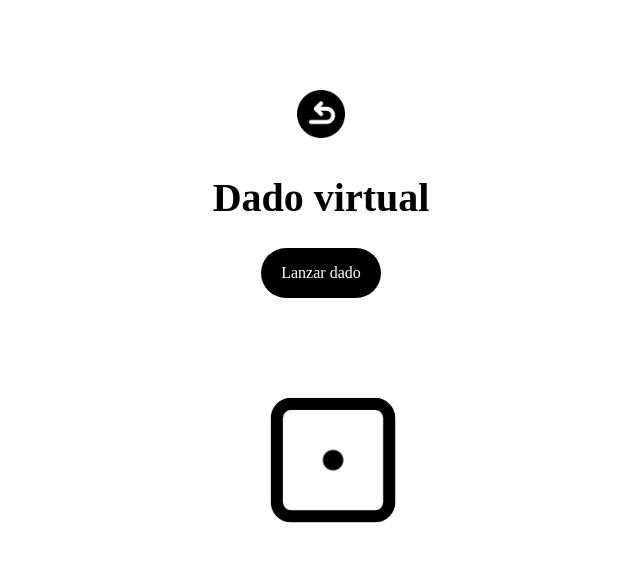
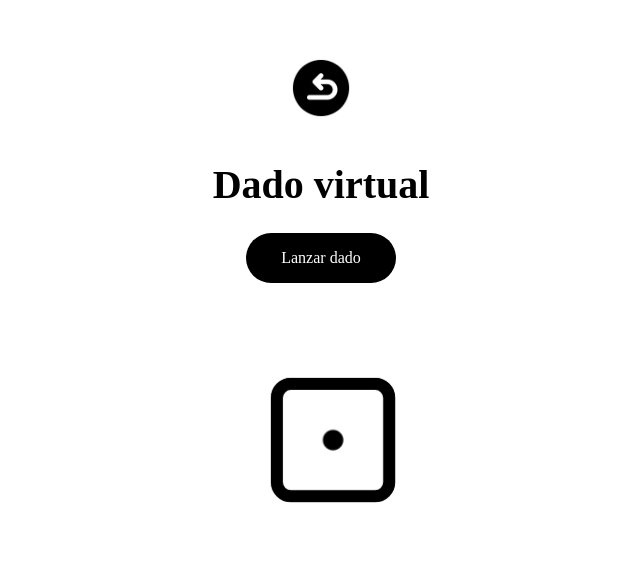
Before and after one commit to devosw98/dadoVirtual, a plain HTML site: page un_dado.html in a window 1280 px wide. Shown: the whole page, without its empty margins (319-959 px from the left). Drawn offline with Linux system fonts and the light colour scheme; a web font is replaced by a local one.

Commit message:
centrado de objetos

```diff
--- a/style.css
+++ b/style.css
@@ -13,6 +13,10 @@ body {
     font-family: "Unlock", serif;
     height: 100vh;
     background-color: #ffffff;
+}
+
+.nombreApp {
+    font-size: 12px;
 }
 
 h1 {
--- a/style_dosDados.css
+++ b/style_dosDados.css
@@ -12,17 +12,29 @@ body {
     font-family: "Unlock", serif;
     height: 100vh;
     background-color: #ffffff;
+    display: flex;
+    justify-content: center; /* Centra horizontalmente */
+    align-items: center;    /* Centra verticalmente */
 }
 
 .container {
-    padding: 30px;
-    border-radius: 20px;
-    text-align: center;
+    margin-top: -350px;
+    display: flex;
+    flex-direction: column; /* Mantén los elementos en columna */
+    justify-content: center; /* Centra el contenido verticalmente dentro de .container */
+    align-items: center; /* Centra el contenido horizontalmente dentro de .container */
+    width: 100%;
+    max-width: 400px; /* Ancho máximo para evitar que se vea demasiado ancho en pantallas grandes */
+    padding: 20px;
+    box-sizing: border-box;
 }
 
 .containterTextButton {
     margin-bottom: 50px;
     margin-top: -180px;
+    align-items: center;
+    text-align: center;
+    justify-items: center;
 }
 
 .btn_volverIcon:hover {
@@ -53,6 +65,8 @@ button {
     border-radius: 45px;
     cursor: pointer;
     height: 50px;
+    width: 100%;
+    max-width: 200px; /* Limitar el ancho en pantallas grandes */
     transition: all 0.8s ease;
 }
 
@@ -64,11 +78,11 @@ button:hover {
 
 /* Nuevo contenedor para los dados */
 .dados-wrapper {
-    margin-top: 100px;
+    margin-top: 50px;
     display: flex;
     justify-content: center;
     align-items: center;
-    gap: 120px; /* Espacio entre los dados */
+    gap: 80px; /* Espacio entre los dados */
 }
 
 .dado-container {
--- a/style_unDado.css
+++ b/style_unDado.css
@@ -13,17 +13,29 @@ body {
     font-family: "Unlock", serif;
     height: 100vh;
     background-color: #ffffff;
+    display: flex;
+    justify-content: center; /* Centra horizontalmente */
+    align-items: center;    /* Centra verticalmente */
 }
 
 .container {
-    padding: 30px;
-    border-radius: 20px;
-    text-align: center;
+    margin-top: -350px;
+    display: flex;
+    flex-direction: column; /* Mantén los elementos en columna */
+    justify-content: center; /* Centra el contenido verticalmente dentro de .container */
+    align-items: center; /* Centra el contenido horizontalmente dentro de .container */
+    width: 100%;
+    max-width: 400px; /* Ancho máximo para evitar que se vea demasiado ancho en pantallas grandes */
+    padding: 20px;
+    box-sizing: border-box;
 }
 
 .containterTextButton {
+    display: grid;
+    justify-items: center;
+    align-items: center;
     margin-bottom: 150px;
-    margin-top: -180px;
+    margin: -180 auto;
 }
 
 .btn_volverIcon:hover {
@@ -33,17 +45,21 @@ body {
 }
 
 .btn_volverIcon{
-    margin-bottom: -200px;
-    scale: 10%;
+    margin-top: -150px;
+    width: 500px;
+    height: auto;
+    margin-bottom: 20px;
+    cursor: pointer;
 }
 
 h1 {
-    margin-top: 0px;
+    margin-top: -320px;
     font-size: 40px;
     font-weight: 900;
 }
 
 button {
+    margin-top: -200px;
     font-family: "Unlock", serif;
     font-weight: 400;
     padding: 10px 20px;
@@ -54,6 +70,7 @@ button {
     border-radius: 45px;
     cursor: pointer;
     height: 50px;
+    width: 150px;
     transition: all 0.8s ease; /* Transición suave para hover */
 }
 
@@ -64,7 +81,7 @@ button:hover {
 }
 
 .dado-container {
-    margin-top: -50px;
+    margin-top: -130px;
     perspective: 20000px;
     width: 100px;
     height: 100px;
```
Also changed, not shown: dos_dados.html (+1 -1 lines), index.html (+1 -0 lines).
